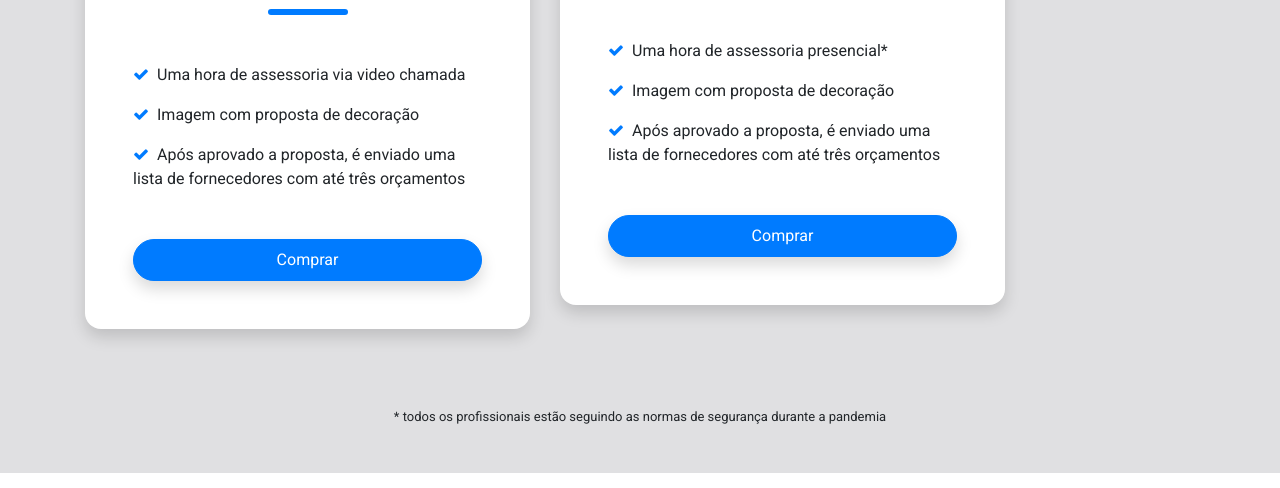
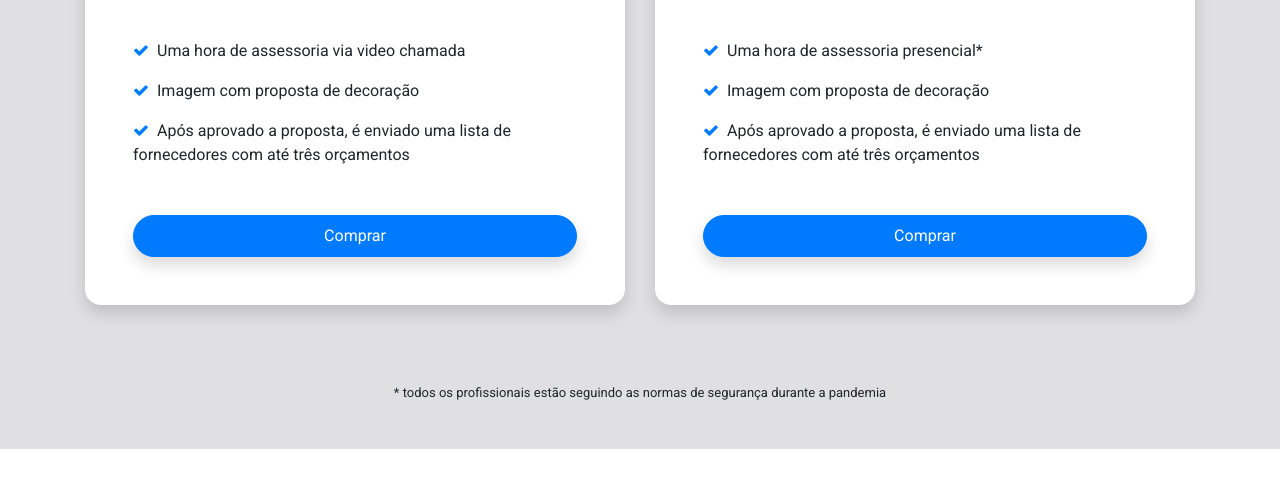
Before and after one commit to denisfelipedev/Responsive-Pricing-Table, a plain HTML site: page public/index.html in a window 1280 px wide. Shown: the part 312-800 px from the top of the page. Drawn offline with nearby package versions, Linux system fonts and the light colour scheme.

Commit message:
Corrigido alguns erros
Finalizado e 100% resposnvio, usado bootstrap

```diff
--- a/public/index.html
+++ b/public/index.html
@@ -18,10 +18,9 @@
         </h1>
         <div class="container py-5">
             <div class="row text-center">
-                <div class="col-lg-5 mb-5 mb-lg-0">
+                <div class="col-lg-6 mb-5 mb-lg-0">
                     <div class="bg-white p-5 rounded-lg shadow">
                         <h1 class="h6 text-uppercase font-wheight-bold mb-4">Consultoria Online</h1>
-                        <br>
                         <h2 class="h1 font-weight-bold">R$ 37,90<span class="text-small font-weight-normal ml-2"> / 10x <span></h2>
                         <div class="custom-seperator my-4 mx-auto bg-primary"></div>
                         <ul class="list-unstyled my-5 text-small text-left">
@@ -41,7 +40,7 @@
                     </div>
                 </div>
 
-                <div class="col-lg-5 mb-5 mb-lg-0">
+                <div class="col-lg-6 mb-5 mb-lg-0">
                     <div class="bg-white p-5 rounded-lg shadow">
                         <h1 class="h6 text-uppercase font-wheight-bold mb-4">Consultoria Premium (presencial)</h1>
                         <h2 class="h1 font-weight-bold">R$ 87,90<span class="text-small font-weight-normal ml-2"> /  10x <span></h2>
```
Also changed, not shown: 1 other file.
